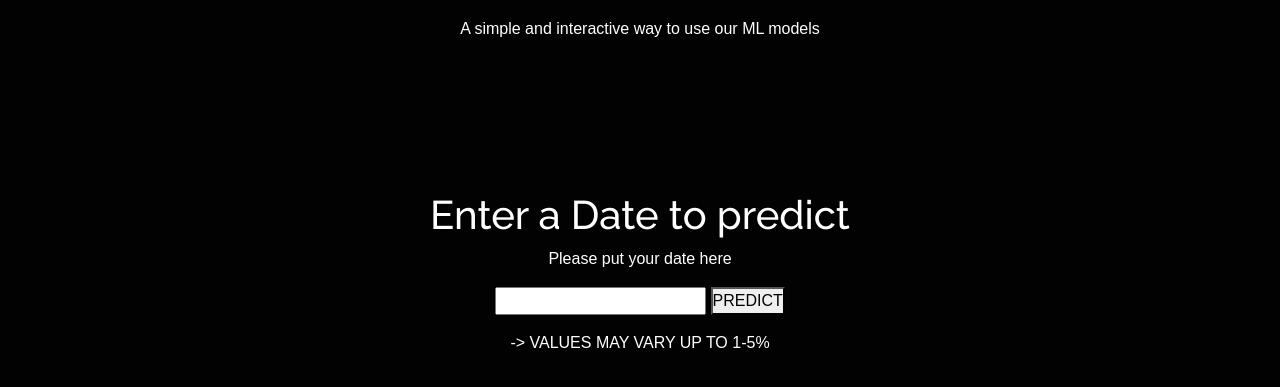
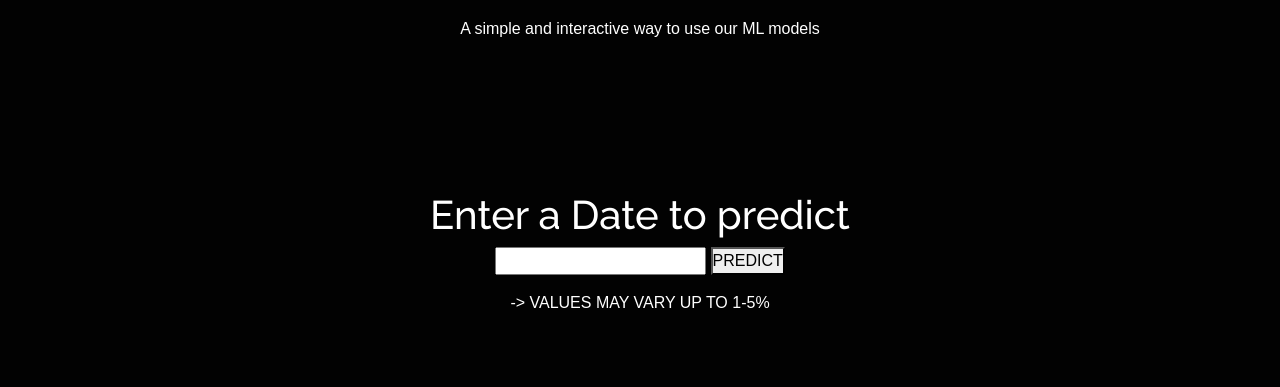
Before and after one commit to Sarthak061/Soil-Moisture-Pred-NITH, a plain HTML site: page index.html in a window 1280 px wide. Shown: the part 697-1084 px from the top of the page. Drawn offline with nearby package versions, Linux system fonts and the light colour scheme; a script that the page names is missing.

Commit message:
Update index.html

```diff
--- a/index.html
+++ b/index.html
@@ -174,9 +174,6 @@
             <div class="row portfolio-container" data-aos="fade-up" data-aos-delay="200">
                 <div>
                     <h1>Enter a Date to predict</h1>
-
-                    <p>Please put your date here</p>
-
                         <form class = "container">
                         <input type="text" id="dateInput" name="predict" required='required'>
                         <button type="button" onclick="calculatesm()">PREDICT</button>
```
